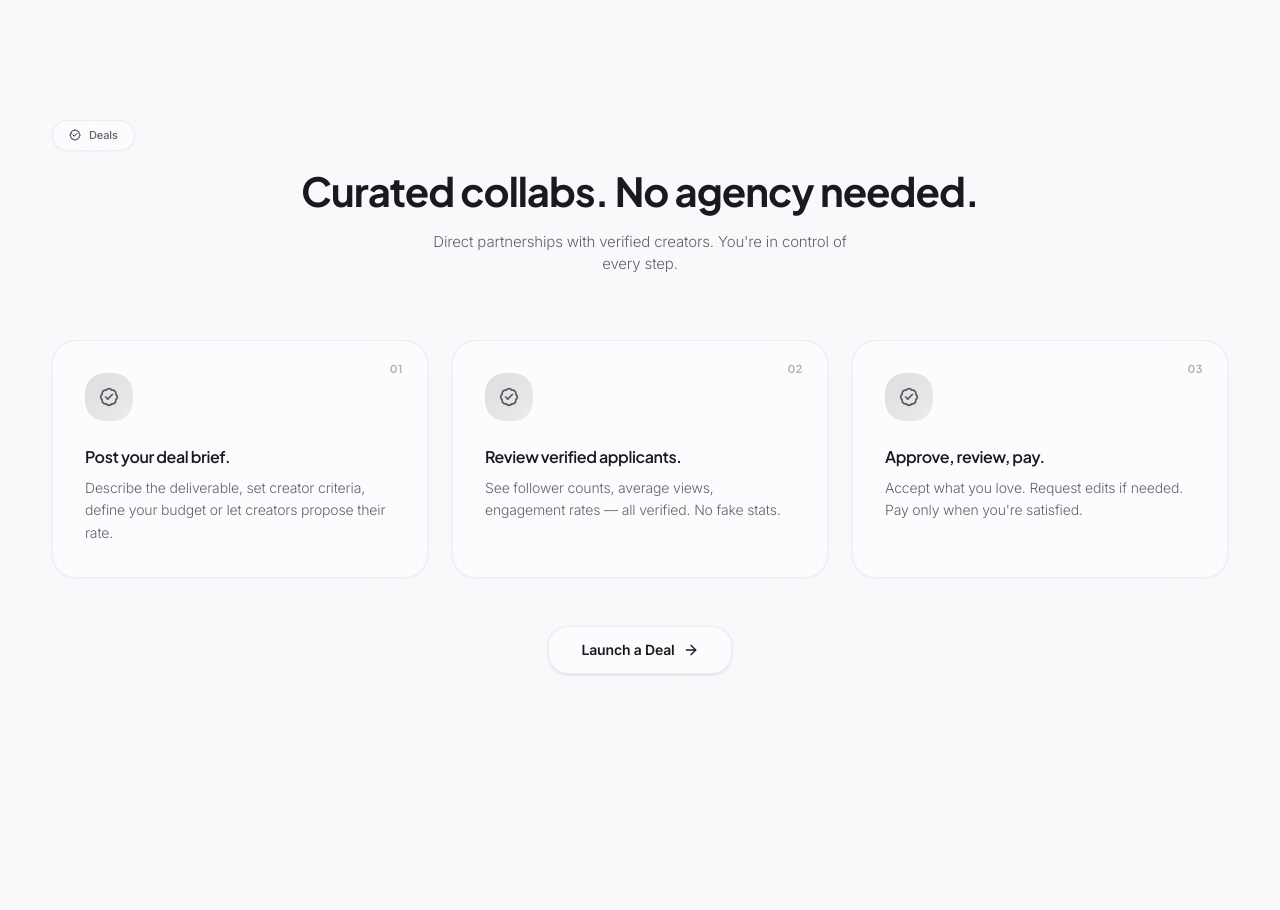
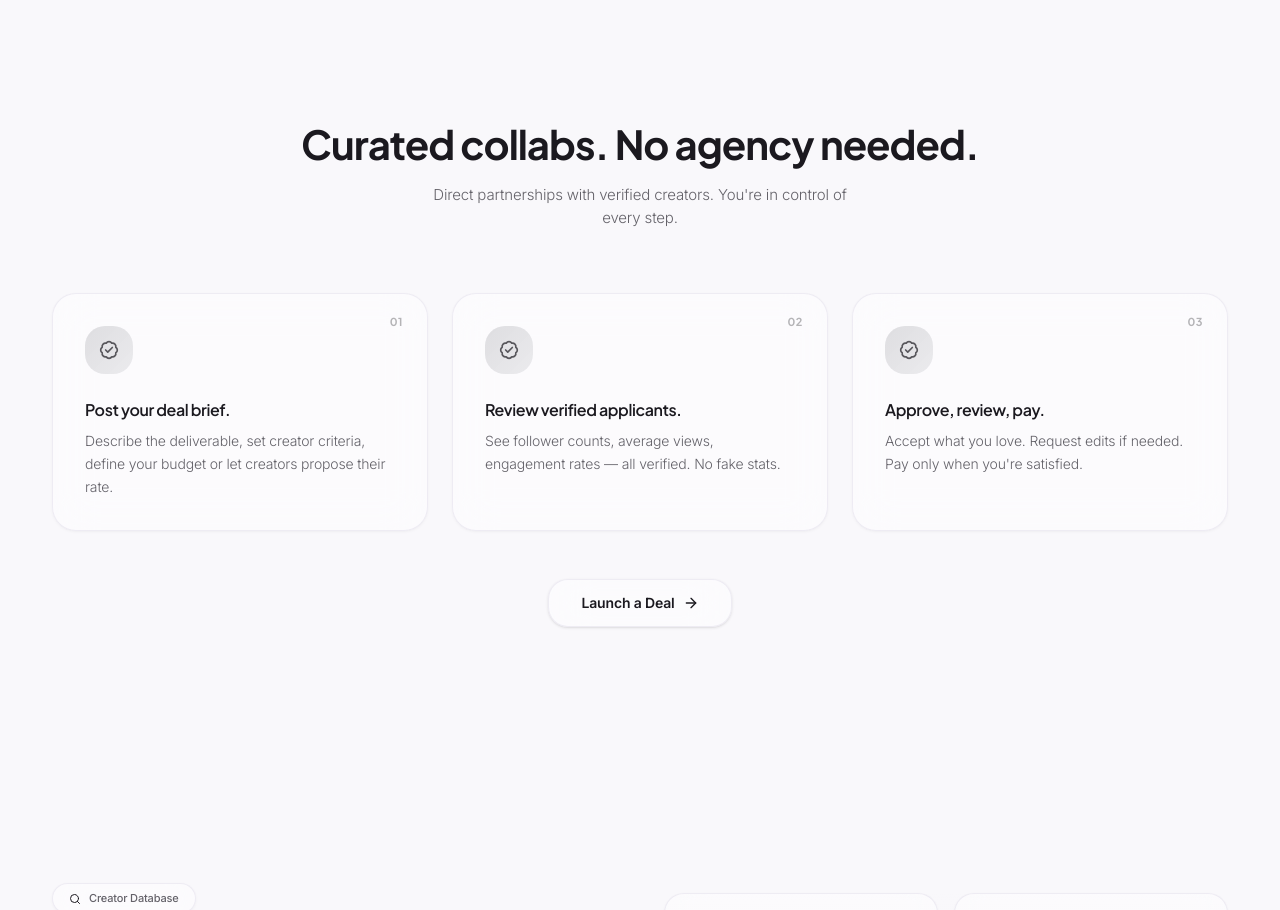
Before and after one commit to aqbayliabbas/vybe, a Next.js app: page / in a window 1280 px wide. Shown: the part 1780-2690 px from the top of the page. Built offline with nearby package versions, Linux system fonts and the light colour scheme; no server answers.

Commit message:
feat: remove "Deals" badge from curated collabs section
Co-authored-by: Louenes Abbas <69721065+aqbayliabbas@users.noreply.github.com>

```diff
--- a/src/app/page.tsx
+++ b/src/app/page.tsx
@@ -129,10 +129,6 @@ export default function Index() {
       {/* How It Works — Deals */}
       <section className="py-24 md:py-32">
         <div className="mx-auto max-w-[1240px] px-8">
-          <div className="inline-flex items-center gap-2 rounded-full glass px-4 py-1.5 text-[11px] font-medium text-muted-foreground mb-4 shadow-card mx-auto block w-fit">
-            <BadgeCheck className="h-3 w-3 text-vybe" />
-            Deals
-          </div>
           <h2 className="font-heading mb-4 text-center text-3xl font-bold tracking-tight text-foreground md:text-[40px]">Curated collabs. No agency needed.</h2>
           <p className="mb-16 text-center text-[15px] text-muted-foreground max-w-md mx-auto font-light">Direct partnerships with verified creators. You're in control of every step.</p>
           <div className="grid gap-6 md:grid-cols-3">
```
